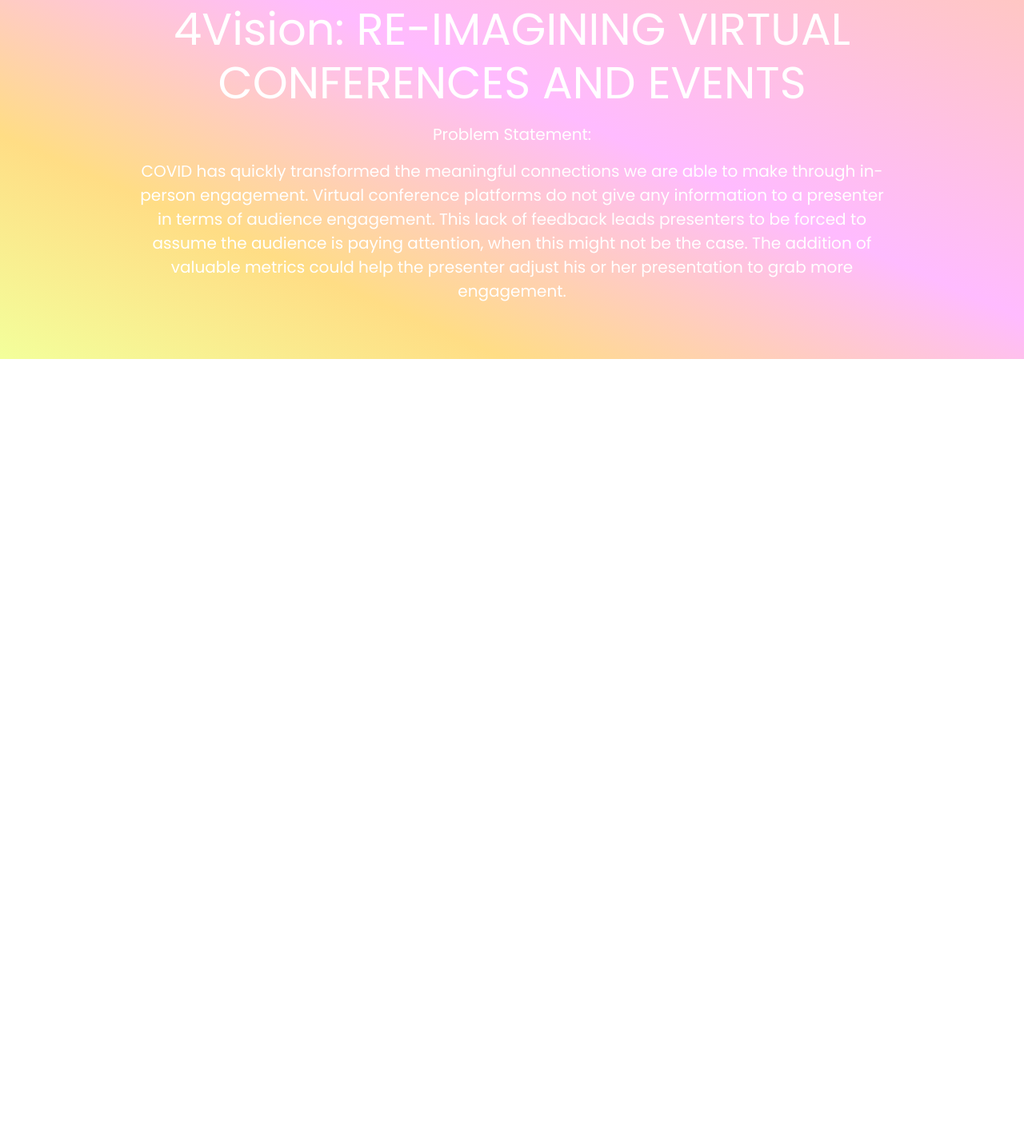
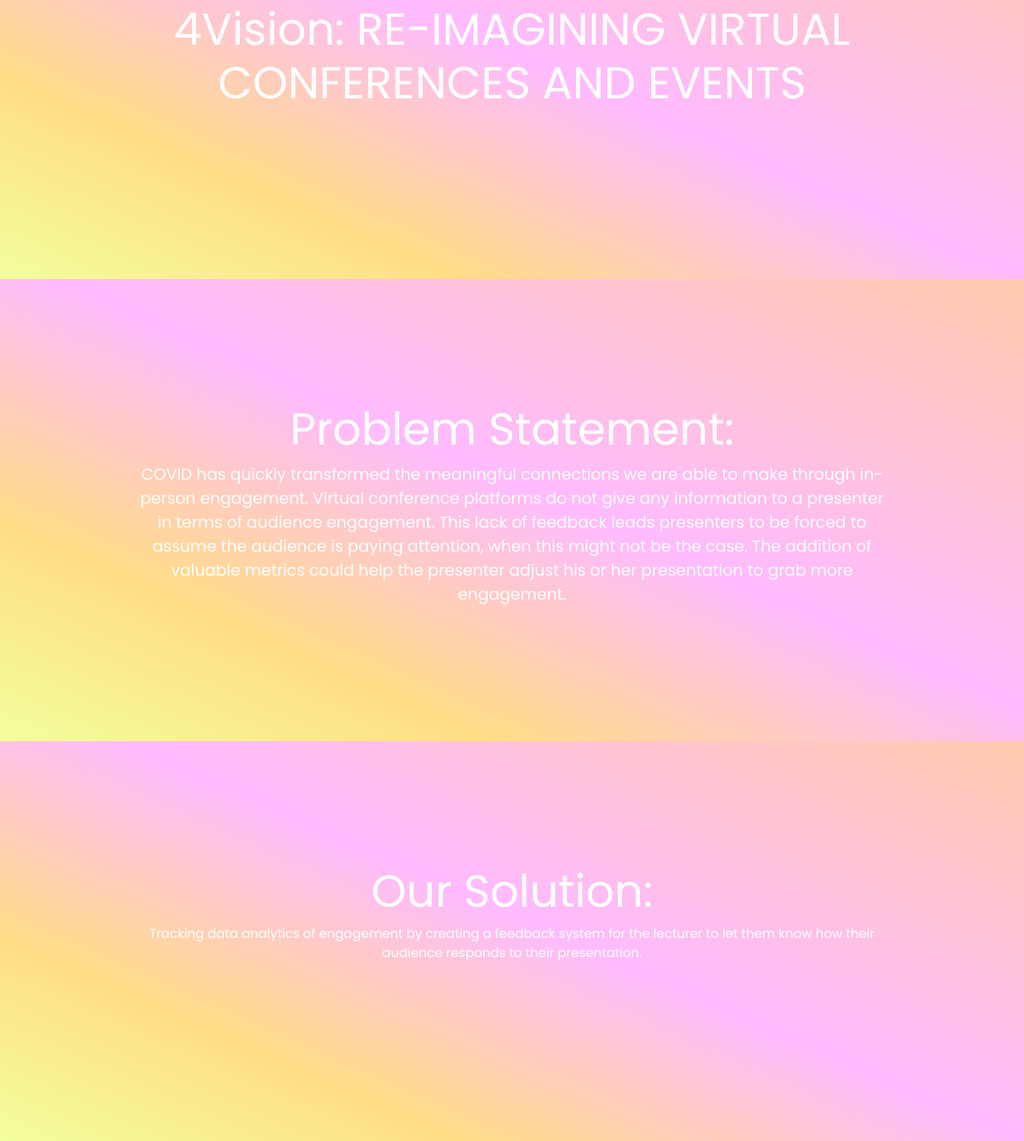
Before and after one commit to waleeattia/4Vision, a plain HTML site: page index.html in a window 1280 px wide. Shown: the part 151-1578 px from the top of the page at 80% size. Before the commit the page ends 800 px from the top, so only its background shows below. Drawn offline with nearby package versions, Linux system fonts and the light colour scheme.

Commit message:
Update index.html

```diff
--- a/index.html
+++ b/index.html
@@ -14,9 +14,20 @@
     <div id="banner" class="jumbotron jumbotron-fluid">
       <div class="container" id="titleCont" style="text-align ="center";>
         <h1 class="display-4 titleMain">4Vision: RE-IMAGINING VIRTUAL CONFERENCES AND EVENTS</h1>
-        <p class="lead textmont"> </p>
-        <p class="lead textmont">Problem Statement: </p>
+      </div>
+    </div>
+
+    <div id="banner" class="black">
+      <div class="container" id="titleCont" style="text-align ="center";>
+        <h1 class="display-4 titleMain">Problem Statement: </h1>
         <p class="lead textmont">COVID has quickly transformed the meaningful connections we are able to make through in-person engagement. Virtual conference platforms do not give any information to a presenter in terms of audience engagement. This lack of feedback leads presenters to be forced to assume the audience is paying attention, when this might not be the case. The addition of valuable metrics could help the presenter adjust his or her presentation to grab more engagement.</p>
+      </div>
+    </div>
+
+    <div id="banner" class="Dodger Blue">
+      <div class="container" id="titleCont" style="text-align ="center";>
+        <h1 class="display-4 titleMain">Our Solution:</h1>
+        <p class="black">Tracking data analytics of engagement by creating a feedback system for the lecturer to let them know how their audience responds to their presentation.</p>
       </div>
     </div>
 
```
